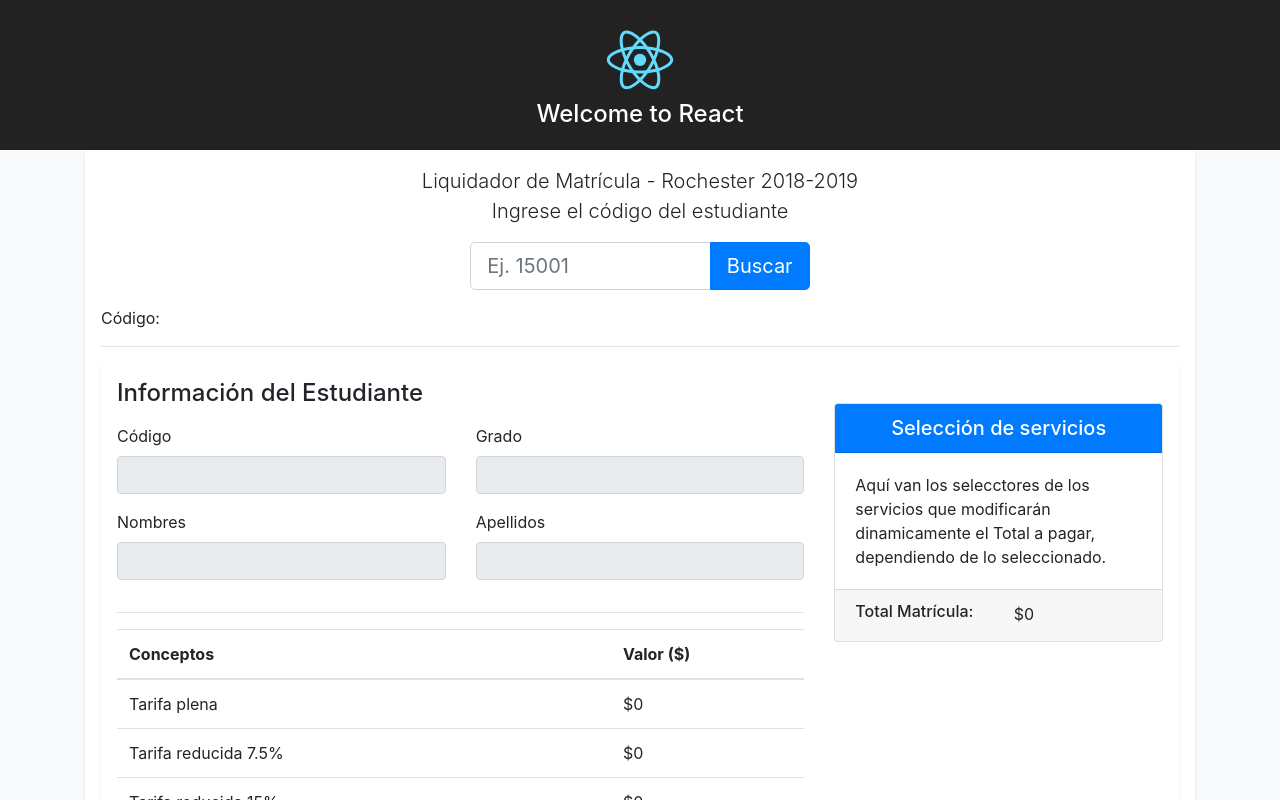
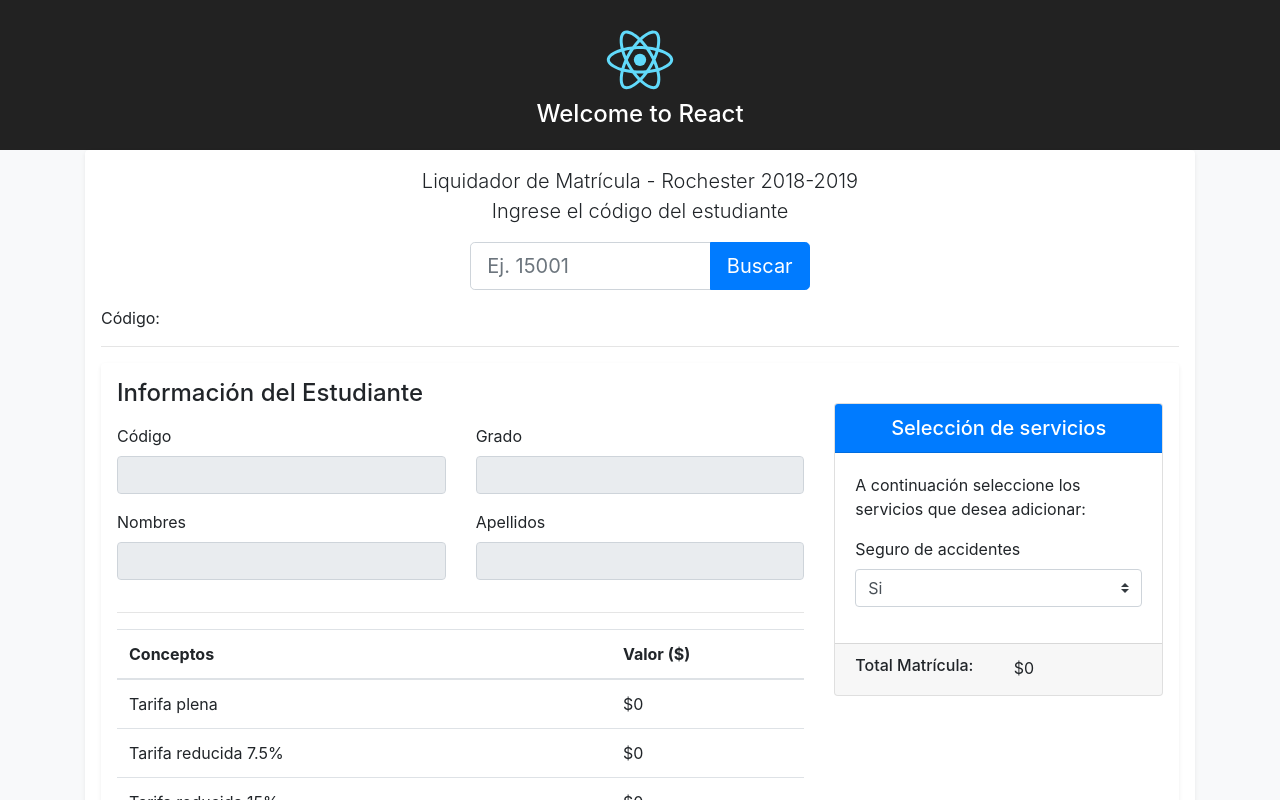
Before and after one commit to marcosaguilera/enrollment-parents, a React (Create React App) app: page / in a window 1280 px wide. Shown: the top 800 px of the page. Built offline with nearby package versions, Linux system fonts and the light colour scheme.

Commit message:
last canes

```diff
--- a/src/components/global/Content.js
+++ b/src/components/global/Content.js
@@ -238,7 +238,7 @@ class Content extends Component {
                   </div>
 
                   <hr />
-
+                  {/*Tabla de descuentos y valores*/}
                   <table className="table table-hover">
                         <thead>
                           <tr>
@@ -297,14 +297,24 @@ class Content extends Component {
                 </div>
 
                 <div className="col-md-4">
-
                   <div className="card my-4">
                       <div className="card-header bg-primary" >
                         <h5 id="card_title_color" className="mb-0 text-center">Selección de servicios</h5>
                       </div>
                       <div className="card-body">
-                        <p className="card-text">Aquí van los selecctores de los servicios que modificarán dinamicamente el Total a pagar, dependiendo de lo seleccionado.</p>
+                      <p class="" >A continuación seleccione los servicios que desea adicionar:</p>
+                      <div className="row">
+                              <div className="col-md-12 mb-3" >
+                                <label for="country">Seguro de accidentes</label>
+                                <select className="custom-select d-block w-100" id="seguro-accidentes" required="">
+                                  <option value="Si" selected="selected">Si</option>
+                                  <option value="No">No</option>
+                                </select>
+                                <div className="invalid-feedback"> Please select a valid country. </div>
+                              </div>
+                            </div>
                       </div>
+
                       <div className="card-footer">
                         <div className="row">
                           <div className="col-6">
@@ -314,11 +324,9 @@ class Content extends Component {
                             <NumberFormat value={this.state.total_a_pagar} displayType={'text'} thousandSeparator={true} prefix={'$'} />
                           </div>
                         </div>
+                      </div>
 
-                      </div>
                   </div>
-
-
                 </div>
 
               </div>
```
